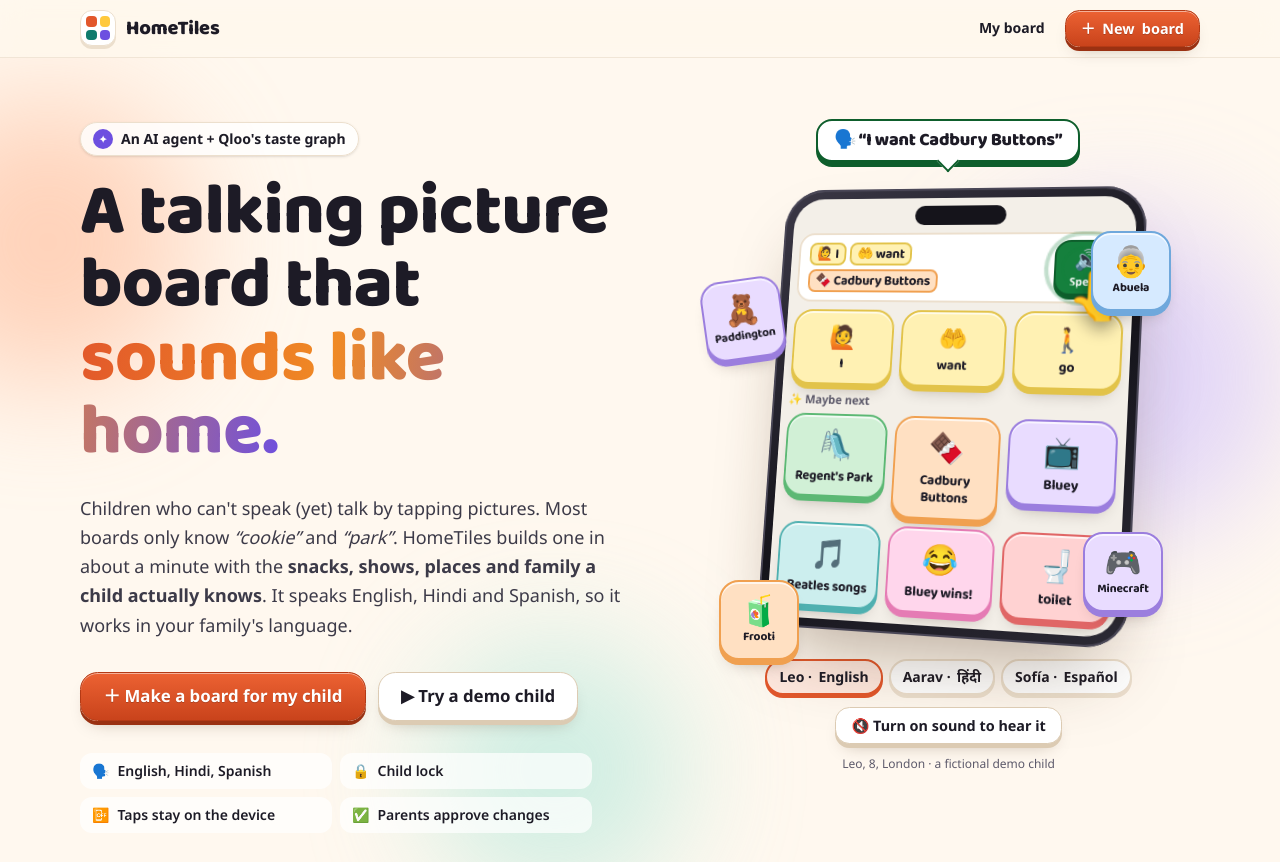
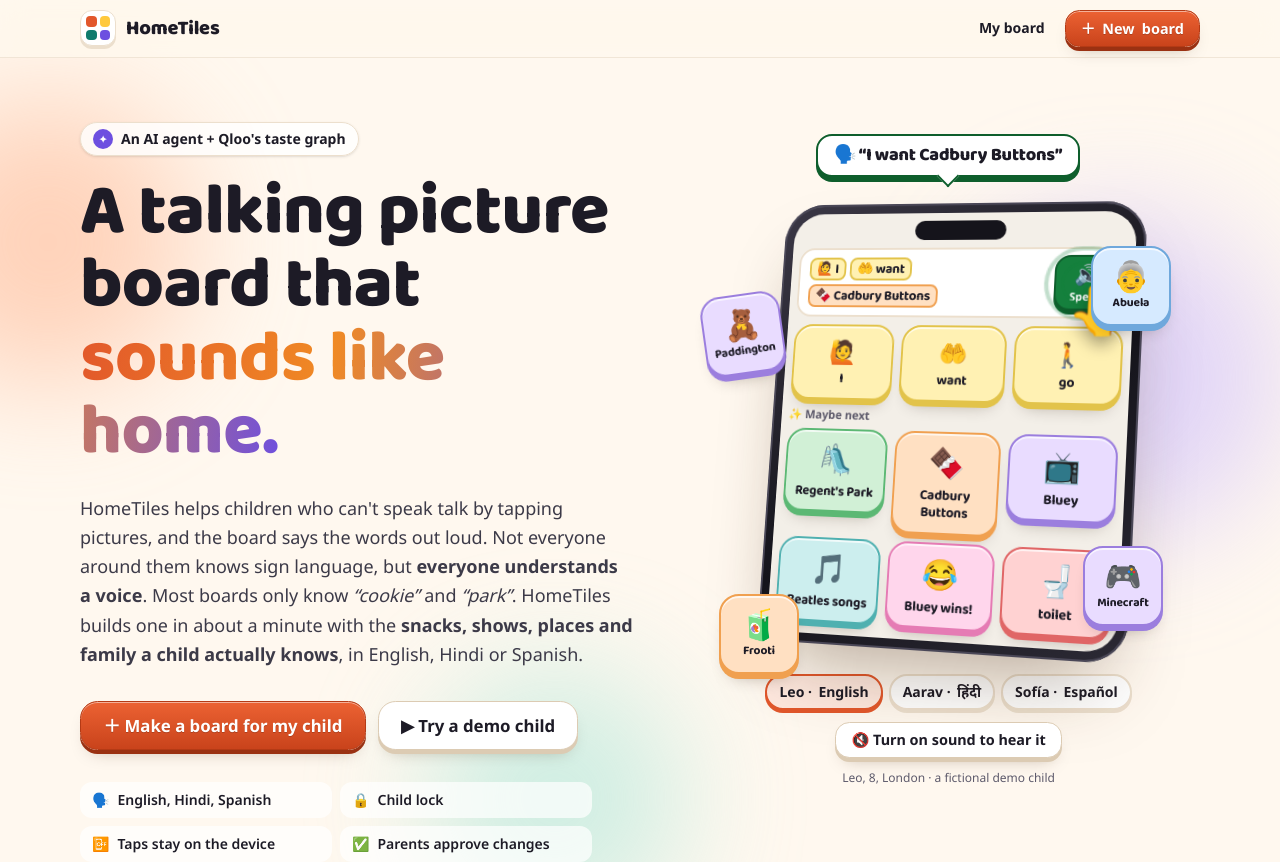
Before and after one commit to sonalverdtu/hometiles, a Next.js app: page / in a window 1280 px wide. Shown: the top 862 px of the page. Built offline with nearby package versions, Linux system fonts and the light colour scheme.

Commit message:
Hero copy: helps children who can't speak; the board talks for them where sign language isn't known

```diff
--- a/src/app/page.tsx
+++ b/src/app/page.tsx
@@ -80,8 +80,9 @@ export default function Home() {
               A talking picture board that <span className="text-gradient">sounds like home.</span>
             </h1>
             <p className="mt-6 max-w-xl text-lg leading-relaxed text-[#3c3a48]">
-              Children who can&apos;t speak (yet) talk by tapping pictures. Most boards only know <em>&ldquo;cookie&rdquo;</em> and <em>&ldquo;park&rdquo;</em>. HomeTiles builds one in about a minute with the{" "}
-              <strong>snacks, shows, places and family a child actually knows</strong>. It speaks English, Hindi and Spanish, so it works in your family&apos;s language.
+              HomeTiles helps children who can&apos;t speak talk by tapping pictures, and the board says the words out loud. Not everyone around them knows sign language, but{" "}
+              <strong>everyone understands a voice</strong>. Most boards only know <em>&ldquo;cookie&rdquo;</em> and <em>&ldquo;park&rdquo;</em>. HomeTiles builds one in about a minute with the{" "}
+              <strong>snacks, shows, places and family a child actually knows</strong>, in English, Hindi or Spanish.
             </p>
             <div className="mt-8 flex flex-wrap gap-3">
               <Link href="/create" className="btn btn-primary btn-lg">
```
